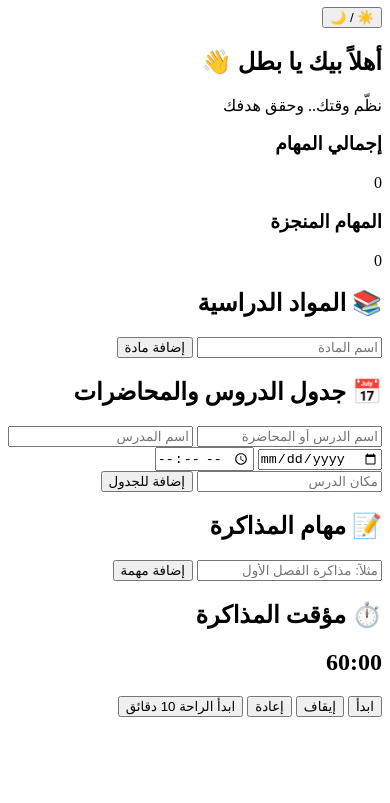
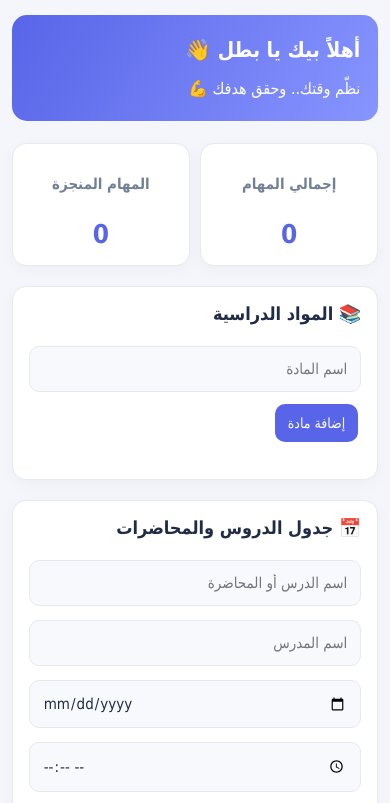
Before and after one commit to moyoussef0110-spec/ZakerWithJoe, a plain HTML site: page index.html in a window 390 px wide. Shown: the part 74-877 px from the top of the page. Before the commit the page ends 844 px from the top, so only its background shows below. Drawn offline with Linux system fonts and the light colour scheme.

Commit message:
Update index.html

```diff
--- a/index.html
+++ b/index.html
@@ -3,20 +3,276 @@
 <head>
 <meta charset="UTF-8">
 <meta name="viewport" content="width=device-width, initial-scale=1">
+<meta name="theme-color" content="#f4f6fb">
 <title>ذاكر مع چو</title>
-<link rel="stylesheet" href="/static/style.css">
+
+<style>
+:root {
+    --bg: #f4f6fb;
+    --card: #ffffff;
+    --text: #202b45;
+    --muted: #718096;
+    --primary: #5865e8;
+    --border: #e5e9f2;
+    --input: #f8f9fd;
+}
+
+body.dark {
+    --bg: #101827;
+    --card: #1c293b;
+    --text: #f0f4ff;
+    --muted: #aab7ca;
+    --primary: #8290ff;
+    --border: #344258;
+    --input: #26364c;
+}
+
+* {
+    box-sizing: border-box;
+}
+
+body {
+    margin: 0;
+    font-family: Tahoma, Arial, sans-serif;
+    background: var(--bg);
+    color: var(--text);
+    transition: background .25s, color .25s;
+    min-height: 100vh;
+}
+
+header {
+    background: var(--card);
+    border-bottom: 1px solid var(--border);
+    padding: 18px 6%;
+    display: flex;
+    justify-content: space-between;
+    align-items: center;
+    gap: 12px;
+}
+
+header h1 {
+    font-size: 24px;
+    margin: 0;
+}
+
+main {
+    max-width: 1000px;
+    width: 92%;
+    margin: 28px auto;
+}
+
+.welcome {
+    background: linear-gradient(120deg, #5865e8, #8795ff);
+    color: white;
+    padding: 30px;
+    border-radius: 20px;
+    margin-bottom: 22px;
+}
+
+.welcome h2 {
+    margin-top: 0;
+    font-size: 25px;
+}
+
+.welcome p {
+    margin-bottom: 0;
+}
+
+.stats {
+    display: grid;
+    grid-template-columns: repeat(2, minmax(0, 1fr));
+    gap: 16px;
+    margin-bottom: 20px;
+}
+
+.card {
+    background: var(--card);
+    border: 1px solid var(--border);
+    border-radius: 17px;
+    padding: 22px;
+    margin-bottom: 20px;
+    box-shadow: 0 4px 15px rgba(0,0,0,.035);
+}
+
+.card h2 {
+    margin-top: 0;
+    font-size: 21px;
+}
+
+.stats .card {
+    text-align: center;
+    margin-bottom: 0;
+}
+
+.stats h3 {
+    color: var(--muted);
+    font-size: 15px;
+}
+
+.stats p {
+    font-size: 30px;
+    font-weight: bold;
+    color: var(--primary);
+    margin-bottom: 0;
+}
+
+input:not([type="checkbox"]) {
+    width: 100%;
+    padding: 13px;
+    margin: 7px 0;
+    border: 1px solid var(--border);
+    border-radius: 10px;
+    background: var(--input);
+    color: var(--text);
+    font-size: 15px;
+    font-family: inherit;
+    outline: none;
+}
+
+input:focus {
+    border-color: var(--primary);
+}
+
+button {
+    background: var(--primary);
+    color: white;
+    border: none;
+    padding: 12px 19px;
+    margin: 5px 3px;
+    border-radius: 10px;
+    font-size: 14px;
+    font-family: inherit;
+    cursor: pointer;
+    transition: opacity .2s;
+}
+
+button:hover {
+    opacity: .85;
+}
+
+header button {
+    white-space: nowrap;
+}
+
+ul {
+    list-style: none;
+    padding: 0;
+    margin-bottom: 0;
+}
+
+li {
+    background: var(--input);
+    border: 1px solid var(--border);
+    padding: 12px;
+    border-radius: 10px;
+    margin-top: 9px;
+    display: flex;
+    align-items: center;
+    justify-content: space-between;
+    gap: 10px;
+    overflow-wrap: anywhere;
+}
+
+li span {
+    flex: 1;
+    line-height: 1.7;
+}
+
+li button {
+    flex-shrink: 0;
+}
+
+input[type="checkbox"] {
+    width: 19px;
+    height: 19px;
+    accent-color: var(--primary);
+    flex-shrink: 0;
+}
+
+#timer {
+    font-size: 55px;
+    color: var(--primary);
+    text-align: center;
+    margin: 20px 0;
+    direction: ltr;
+}
+
+.timer-buttons {
+    text-align: center;
+}
+
+@media (max-width: 600px) {
+    header {
+        padding: 14px 4%;
+    }
+
+    header h1 {
+        font-size: 19px;
+    }
+
+    header button {
+        padding: 10px;
+        font-size: 12px;
+    }
+
+    main {
+        width: 94%;
+        margin: 16px auto;
+    }
+
+    .welcome {
+        padding: 23px 18px;
+        border-radius: 15px;
+    }
+
+    .welcome h2 {
+        font-size: 21px;
+    }
+
+    .stats {
+        gap: 10px;
+    }
+
+    .card {
+        padding: 16px;
+        border-radius: 14px;
+    }
+
+    .card h2 {
+        font-size: 18px;
+    }
+
+    .stats p {
+        font-size: 26px;
+    }
+
+    button {
+        padding: 11px 13px;
+    }
+
+    #timer {
+        font-size: 45px;
+    }
+
+    li {
+        padding: 10px;
+    }
+}
+</style>
 </head>
+
 <body>
 
 <header>
     <h1>🎓 ذاكر مع چو</h1>
-    <button onclick="toggleTheme()">☀️ / 🌙</button>
+    <button id="themeButton" onclick="toggleTheme()">🌙 الوضع الداكن</button>
 </header>
 
 <main>
+
 <section class="welcome">
     <h2>أهلاً بيك يا بطل 👋</h2>
-    <p>نظّم وقتك.. وحقق هدفك</p>
+    <p>نظّم وقتك.. وحقق هدفك 💪</p>
 </section>
 
 <section class="stats">
@@ -57,12 +313,15 @@
 
 <section class="card">
     <h2>⏱️ مؤقت المذاكرة</h2>
-    <h1 id="timer">25:00</h1>
-    <button onclick="startTimer()">ابدأ</button>
-    <button onclick="pauseTimer()">إيقاف</button>
-    <button onclick="resetTimer()">إعادة</button>
-<button onclick="startBreak()">ابدأ الراحة 10 دقائق</button>
+    <h1 id="timer">60:00</h1>
+    <div class="timer-buttons">
+        <button onclick="startTimer()">ابدأ</button>
+        <button onclick="pauseTimer()">إيقاف</button>
+        <button onclick="resetTimer()">إعادة</button>
+        <button onclick="startBreak()">راحة 10 دقائق</button>
+    </div>
 </section>
+
 </main>
 
 <script>
@@ -91,12 +350,15 @@ function render() {
         const check = document.createElement("input");
         check.type = "checkbox";
         check.checked = task.done;
+
         check.onchange = () => {
             tasks[i].done = check.checked;
             save();
         };
+
         const span = document.createElement("span");
         span.textContent = task.name;
+
         li.append(check, span);
         taskList.appendChild(li);
     });
@@ -105,12 +367,15 @@ function render() {
         const li = document.createElement("li");
         const span = document.createElement("span");
         span.textContent = subject;
+
         const del = document.createElement("button");
         del.textContent = "حذف";
+
         del.onclick = () => {
             subjects.splice(i, 1);
             save();
         };
+
         li.append(span, del);
         subjectList.appendChild(li);
     });
@@ -118,6 +383,7 @@ function render() {
     lessons.forEach((lesson, i) => {
         const li = document.createElement("li");
         const info = document.createElement("span");
+
         info.textContent =
             lesson.name + " | " + lesson.teacher +
             " | " + lesson.date + " | " + lesson.time +
@@ -125,6 +391,7 @@ function render() {
 
         const del = document.createElement("button");
         del.textContent = "حذف";
+
         del.onclick = () => {
             lessons.splice(i, 1);
             save();
@@ -142,6 +409,7 @@ function render() {
 function addTask() {
     const input = document.getElementById("taskInput");
     if (!input.value.trim()) return;
+
     tasks.push({name: input.value.trim(), done: false});
     input.value = "";
     save();
@@ -150,6 +418,7 @@ function addTask() {
 function addSubject() {
     const input = document.getElementById("subjectInput");
     if (!input.value.trim()) return;
+
     subjects.push(input.value.trim());
     input.value = "";
     save();
@@ -185,9 +454,23 @@ function addLesson() {
 
 function toggleTheme() {
     document.body.classList.toggle("dark");
-    localStorage.setItem("dark",
-        document.body.classList.contains("dark"));
+
+    const dark = document.body.classList.contains("dark");
+    localStorage.setItem("dark", dark);
+    updateThemeButton();
 }
+
+function updateThemeButton() {
+    const dark = document.body.classList.contains("dark");
+    document.getElementById("themeButton").textContent =
+        dark ? "☀️ الوضع الفاتح" : "🌙 الوضع الداكن";
+}
+
+if (localStorage.getItem("dark") === "true") {
+    document.body.classList.add("dark");
+}
+
+updateThemeButton();
 
 let seconds = 3600;
 let interval = null;
@@ -200,6 +483,7 @@ function updateTimer() {
 
 function startTimer() {
     if (interval) return;
+
     interval = setInterval(() => {
         if (seconds > 0) {
             seconds--;
@@ -215,6 +499,7 @@ function pauseTimer() {
     clearInterval(interval);
     interval = null;
 }
+
 function resetTimer() {
     pauseTimer();
     seconds = 3600;
@@ -228,12 +513,9 @@ function startBreak() {
     startTimer();
 }
 
-if (localStorage.getItem("dark") === "true") {
-    document.body.classList.add("dark");
-}
-
 render();
 updateTimer();
 </script>
+
 </body>
 </html>
```
